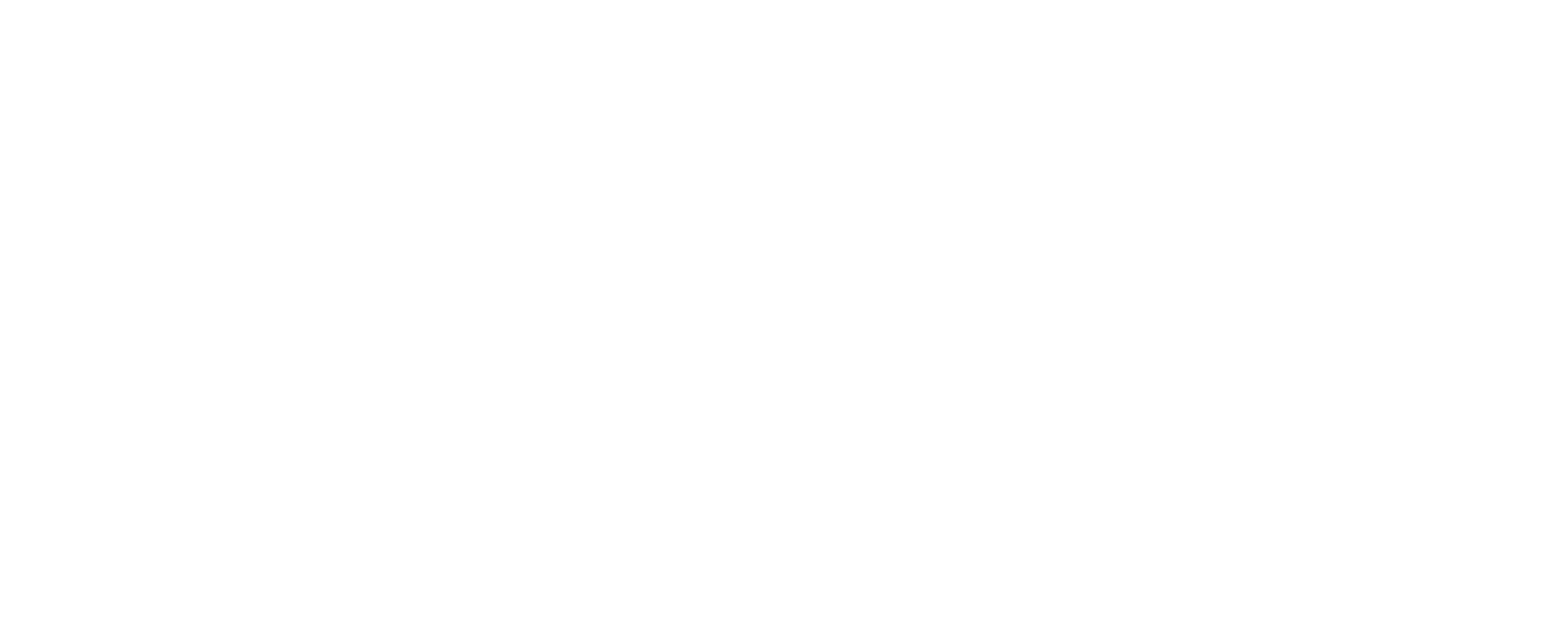
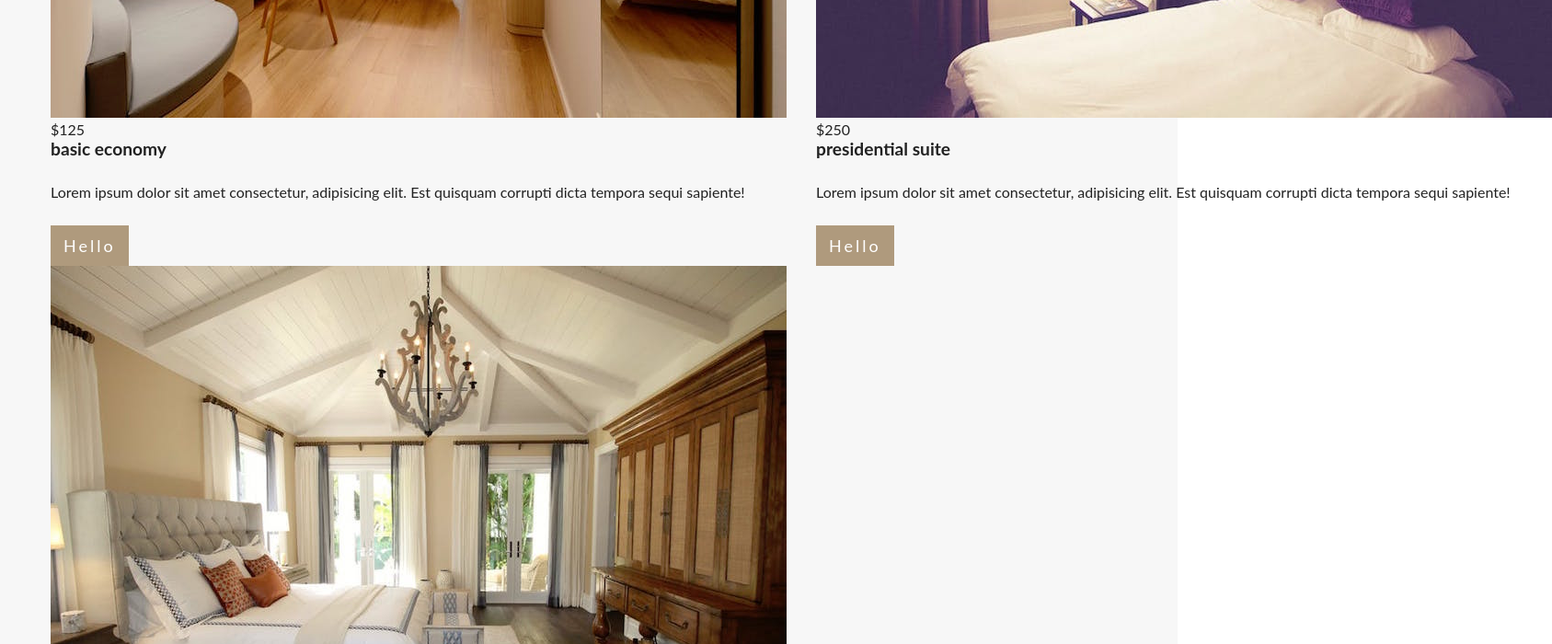
Before and after one commit to iyadhb/resort-project, a React (Create React App) app: page / in a window 1280 px wide. Shown: the part 1920-2620 px from the top of the page at 92% size, 1687 px wide, since content can reach past the window. Before the commit the page ends 1600 px from the top, so only its background shows below. Built offline with nearby package versions, Linux system fonts and the light colour scheme.

Commit message:
setup Single Room Component

```diff
--- a/src/components/home/Room.js
+++ b/src/components/home/Room.js
@@ -1,12 +1,37 @@
-import React from 'react'
-import {SmallBtn} from '../globals/Buttons'
+import React from 'react';
+import {SmallBtn} from '../globals/Buttons';
+import styled from 'styled-components';
+import {setRem, setLetterSpacing, setTransition, setColor, setBorder, setShadow} from '../../styles';
+import PropTypes from 'prop-types';
 
-const Room = () => {
+
+const Room = ({className, room}) => {
+const {img='', title='', info='', price=0} = room
     return (
-        <div>
+        <article className={className}>
+            <div className="img-container">
+            <img src={img} alt="single room"/>
+
+            <div className="price">${price}</div></div>
+            <div className="room">
+            <h4>{title}</h4>
+            <p>{info}</p>
             <SmallBtn>Hello</SmallBtn>
-        </div>
+            </div>
+
+        </article>
     )
+};
+
+export default styled(Room)`
+
+`;
+
+Room.propTypes = {
+   room: PropTypes.shape({
+       img:PropTypes.string.isRequired,
+       title:PropTypes.string.isRequired,
+       info:PropTypes.string.isRequired,
+       price:PropTypes.number.isRequired,
+   })
 }
-
-export default Room
--- a/src/styles.js
+++ b/src/styles.js
@@ -32,6 +32,13 @@ export const setLetterSpacing = (number = 2) => {
     return `letter-spacing:${number}px`
 };
 
+export const setShadow =  {
+  light: 'box-shadow: 3px 3px 5px 0px rgba(0,0,0,0.75)',
+  dark:'box-shadow: 6px 6px 5px 0px rgba(0,0,0,0.75)'
+ ,
+  darkest: 'box-shadow: 10px 10px 5px 0px rgba(0,0,0,0.75)'
+}
+
 export const setBorder = ({width="2px", style="solid", color="black"}={}) => {
     return `border:${width} ${style} ${color}`
 };
```
